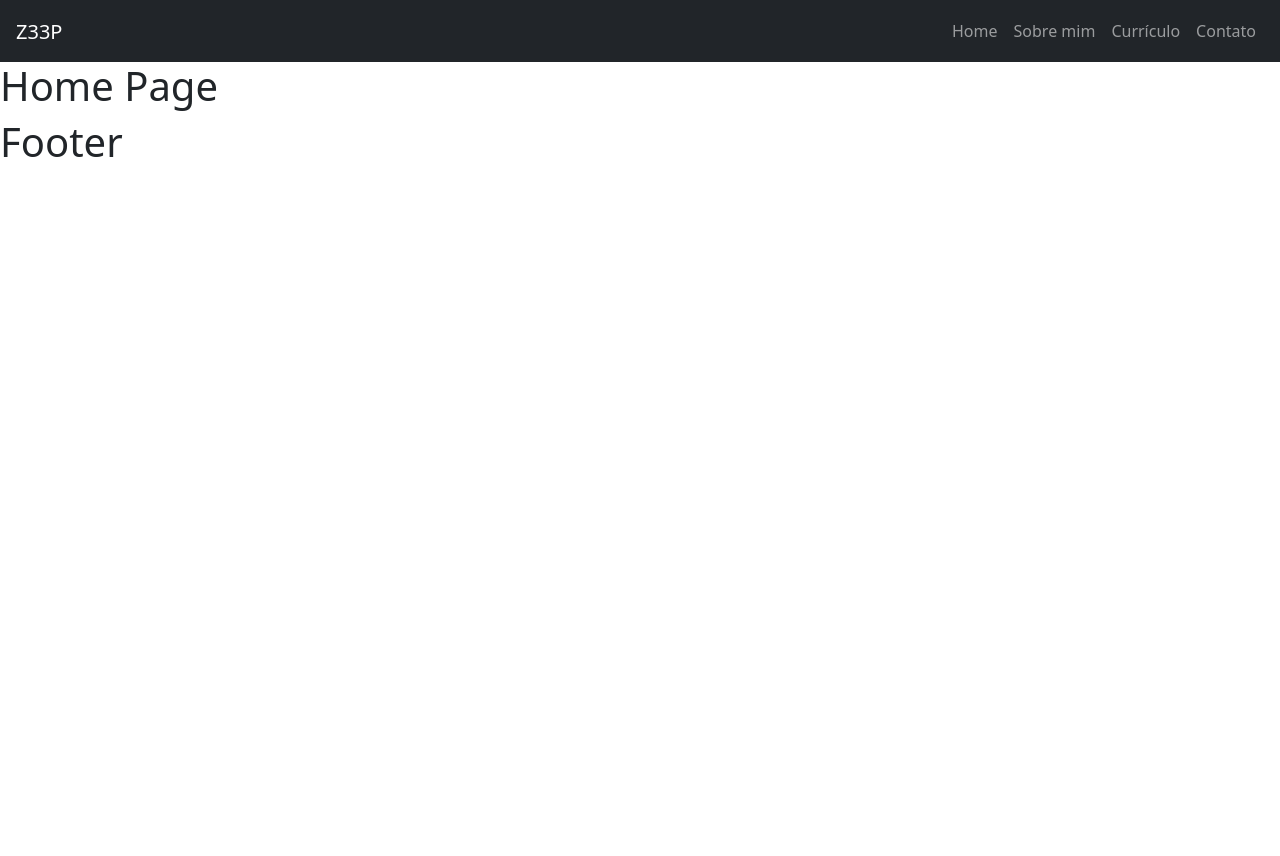
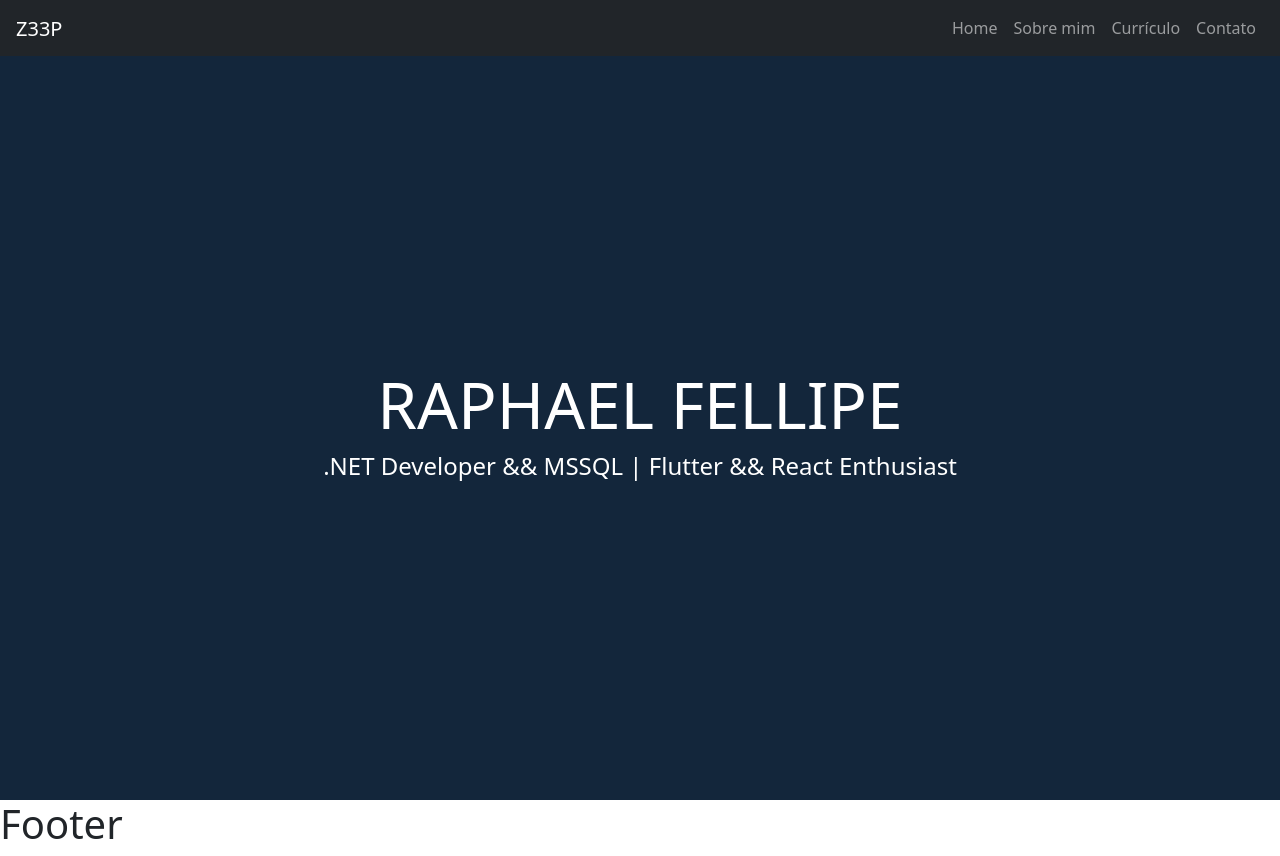
Before and after one commit to z33p/husky, a Next.js app in the folder frontend/: page / in a window 1280 px wide. Before the commit the page ends 800 px from the top, so only its background shows below. Built offline with nearby package versions, Linux system fonts and the light colour scheme.

Commit message:
feat: added banner with titles

```diff
--- /dev/null
+++ b/frontend/pages/_banner.tsx
@@ -0,0 +1,33 @@
+import React from "react";
+
+interface Props {
+  style: React.CSSProperties;
+}
+
+export default function Banner({ style }: Props) {
+
+  return (
+    <section
+      className="d-flex justify-content-center align-items-center bg-primary position-relative"
+      style={style}
+    >
+      <div
+        style={{
+          position: "absolute",
+          backgroundColor: "rgba(0, 0, 0, 0.45)",
+          width: "100%",
+          height: "100%",
+          zIndex: 1030,
+        }}
+        className="row align-items-center"
+      >
+        <div className="text-center align-middle text-white">
+          <h1 className="display-3">RAPHAEL FELLIPE</h1>
+          <p className="h4">
+            .NET Developer {"&&"} MSSQL | Flutter {"&&"} React Enthusiast
+          </p>
+        </div>
+      </div>
+    </section>
+  );
+}
--- a/frontend/pages/_layout.tsx
+++ b/frontend/pages/_layout.tsx
@@ -4,10 +4,14 @@ import Link from "next/link";
 import Footer from "./_footer";
 
 interface Props {
+  navHeight: string | undefined;
   children: React.ReactNode;
 }
 
-const Layout = ({ children }: Props) => (
+const Layout = ({ children, navHeight }: Props) => {
+  navHeight ??= 3.5 + "rem";
+
+  return (
     <div className="">
       <Head>
         <title>z33p</title>
@@ -15,7 +19,11 @@ const Layout = ({ children }: Props) => (
         <link rel="icon" href="/favicon.ico" />
       </Head>
 
-    <nav id="layout-nav" className="navbar navbar-expand-lg justify-content-between navbar-dark bg-dark px-3">
+      <nav
+        id="layout-nav"
+        style={{ height: navHeight }}
+        className="navbar navbar-expand-lg justify-content-between navbar-dark bg-dark px-3"
+      >
         <h2 className="">
           <a className="navbar-brand" href="#">
             Z33P
@@ -67,10 +75,11 @@ const Layout = ({ children }: Props) => (
         </div>
       </nav>
 
-    {children}
+      <main>{children}</main>
 
       <Footer />
     </div>
   );
+};
 
 export default Layout;
--- a/frontend/pages/index.tsx
+++ b/frontend/pages/index.tsx
@@ -1,10 +1,13 @@
 import React from "react";
 import Layout from "./_layout";
+import Banner from "./_banner";
 
 export default function index() {
+  const navHeight = 3.5 + "rem";
+
   return (
-    <Layout>
-        <h1>Home Page</h1>
+    <Layout navHeight={navHeight}>
+      <Banner style={{ height: `calc(100vh - ${navHeight})` }} />
     </Layout>
   );
 }
```
Lines whose indentation alone changed are shown as unchanged.
